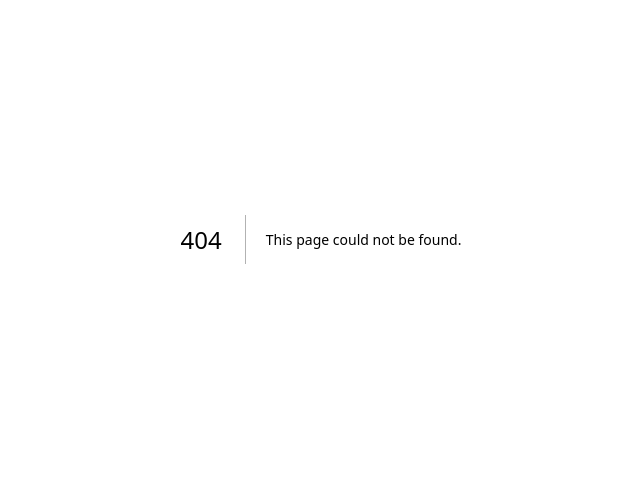
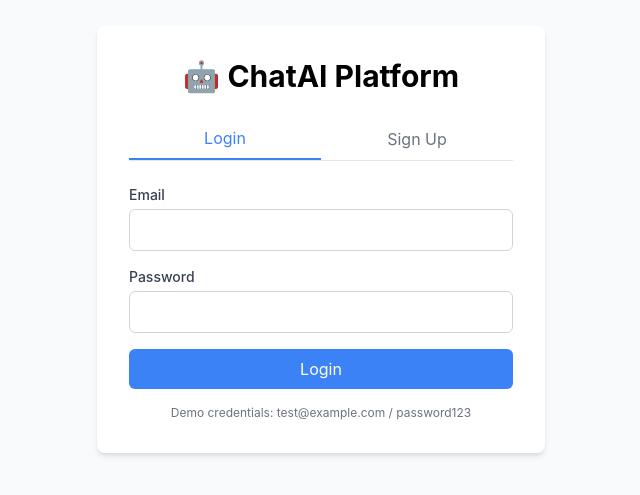
Before and after one commit to thanhhaunv/ChatAI-Platform, a Next.js app in the folder code/express/mvp-chatai/frontend/: page /login in a window 1280 px wide. Before the commit this address had no page. Shown: the part 161-656 px from the top of the page, without its empty margins (319-959 px from the left). Built offline with nearby package versions, Linux system fonts and the light colour scheme.

Commit message:
Create page.tsx

```diff
--- /dev/null
+++ b/code/express/mvp-chatai/frontend/app/login/page.tsx
@@ -0,0 +1,123 @@
+'use client';
+
+import { useState } from 'react';
+import { useRouter } from 'next/navigation';
+import { authApi } from '@/lib/api';
+import { setToken } from '@/lib/auth';
+
+export default function LoginPage() {
+  const [isLogin, setIsLogin] = useState(true);
+  const [name, setName] = useState('');
+  const [email, setEmail] = useState('');
+  const [password, setPassword] = useState('');
+  const [error, setError] = useState('');
+  const [loading, setLoading] = useState(false);
+  const router = useRouter();
+
+  const handleSubmit = async (e: React.FormEvent) => {
+    e.preventDefault();
+    setError('');
+    setLoading(true);
+
+    try {
+      let response;
+      if (isLogin) {
+        response = await authApi.login(email, password);
+      } else {
+        response = await authApi.signup(name, email, password);
+      }
+
+      setToken(response.data.access_token);
+      router.push('/projects');
+    } catch (err: any) {
+      setError(err.response?.data?.message || 'Authentication failed');
+    } finally {
+      setLoading(false);
+    }
+  };
+
+  return (
+    <div className="flex items-center justify-center min-h-screen bg-gray-50">
+      <div className="w-full max-w-md p-8 bg-white rounded-lg shadow-md">
+        <h1 className="text-3xl font-bold text-center mb-6">
+          🤖 ChatAI Platform
+        </h1>
+
+        <div className="flex mb-6 border-b">
+          <button
+            className={`flex-1 py-2 ${isLogin ? 'border-b-2 border-blue-500 text-blue-500' : 'text-gray-500'}`}
+            onClick={() => setIsLogin(true)}
+          >
+            Login
+          </button>
+          <button
+            className={`flex-1 py-2 ${!isLogin ? 'border-b-2 border-blue-500 text-blue-500' : 'text-gray-500'}`}
+            onClick={() => setIsLogin(false)}
+          >
+            Sign Up
+          </button>
+        </div>
+
+        <form onSubmit={handleSubmit} className="space-y-4">
+          {!isLogin && (
+            <div>
+              <label className="block text-sm font-medium text-gray-700 mb-1">
+                Name
+              </label>
+              <input
+                type="text"
+                value={name}
+                onChange={(e) => setName(e.target.value)}
+                className="w-full px-3 py-2 border border-gray-300 rounded-md focus:outline-none focus:ring-2 focus:ring-blue-500"
+                required
+              />
+            </div>
+          )}
+
+          <div>
+            <label className="block text-sm font-medium text-gray-700 mb-1">
+              Email
+            </label>
+            <input
+              type="email"
+              value={email}
+              onChange={(e) => setEmail(e.target.value)}
+              className="w-full px-3 py-2 border border-gray-300 rounded-md focus:outline-none focus:ring-2 focus:ring-blue-500"
+              required
+            />
+          </div>
+
+          <div>
+            <label className="block text-sm font-medium text-gray-700 mb-1">
+              Password
+            </label>
+            <input
+              type="password"
+              value={password}
+              onChange={(e) => setPassword(e.target.value)}
+              className="w-full px-3 py-2 border border-gray-300 rounded-md focus:outline-none focus:ring-2 focus:ring-blue-500"
+              required
+              minLength={6}
+            />
+          </div>
+
+          {error && (
+            <div className="text-red-500 text-sm text-center">{error}</div>
+          )}
+
+          <button
+            type="submit"
+            disabled={loading}
+            className="w-full py-2 px-4 bg-blue-500 text-white rounded-md hover:bg-blue-600 disabled:bg-gray-400 disabled:cursor-not-allowed"
+          >
+            {loading ? 'Loading...' : isLogin ? 'Login' : 'Sign Up'}
+          </button>
+        </form>
+
+        <p className="mt-4 text-xs text-center text-gray-500">
+          Demo credentials: test@example.com / password123
+        </p>
+      </div>
+    </div>
+  );
+}
```
